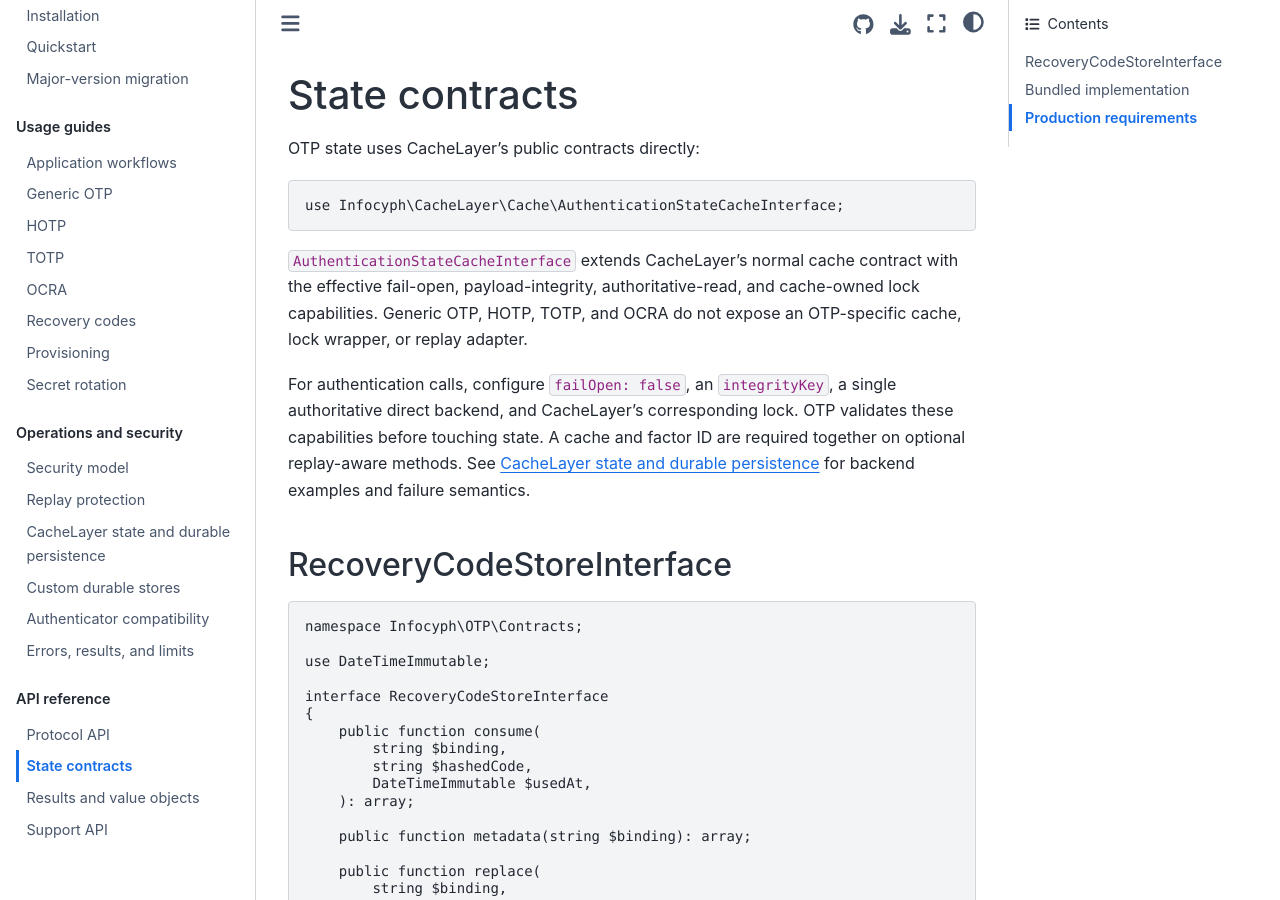
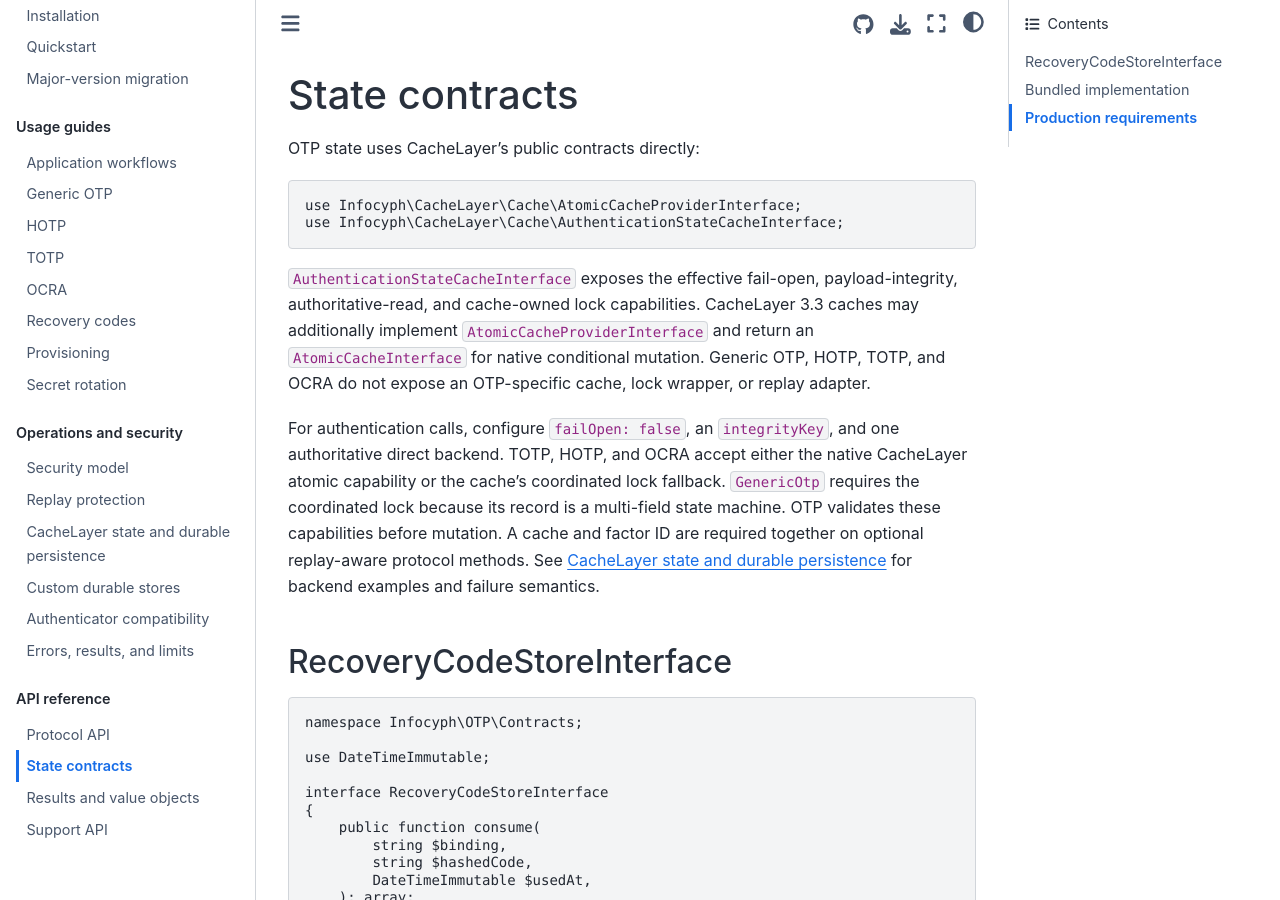
Before and after one commit to infocyph/OTP, a Sphinx documentation site: the page built from docs/api/contracts.rst, in a window 1280 px wide and 900 px high. Built offline with Sphinx 7.4.7 and the Sphinx Book theme 1.1.4, drawn with Linux system fonts in a browser that asks for light colours; some of the changed text lies outside the part shown.

Commit message:
docs: document CacheLayer atomic state contracts

```diff
--- a/docs/api/contracts.rst
+++ b/docs/api/contracts.rst
@@ -5,17 +5,22 @@ OTP state uses CacheLayer's public contracts directly:
 
 .. code-block:: php
 
+   use Infocyph\CacheLayer\Cache\AtomicCacheProviderInterface;
    use Infocyph\CacheLayer\Cache\AuthenticationStateCacheInterface;
 
-``AuthenticationStateCacheInterface`` extends CacheLayer's normal cache contract
-with the effective fail-open, payload-integrity, authoritative-read, and
-cache-owned lock capabilities. Generic OTP, HOTP, TOTP, and OCRA do not expose
-an OTP-specific cache, lock wrapper, or replay adapter.
+``AuthenticationStateCacheInterface`` exposes the effective fail-open,
+payload-integrity, authoritative-read, and cache-owned lock capabilities.
+CacheLayer 3.3 caches may additionally implement ``AtomicCacheProviderInterface``
+and return an ``AtomicCacheInterface`` for native conditional mutation. Generic
+OTP, HOTP, TOTP, and OCRA do not expose an OTP-specific cache, lock wrapper, or
+replay adapter.
 
-For authentication calls, configure ``failOpen: false``, an ``integrityKey``, a
-single authoritative direct backend, and CacheLayer's corresponding lock. OTP
-validates these capabilities before touching state. A cache and factor ID are
-required together on optional replay-aware methods. See
+For authentication calls, configure ``failOpen: false``, an ``integrityKey``,
+and one authoritative direct backend. TOTP, HOTP, and OCRA accept either the
+native CacheLayer atomic capability or the cache's coordinated lock fallback.
+``GenericOtp`` requires the coordinated lock because its record is a multi-field
+state machine. OTP validates these capabilities before mutation. A cache and
+factor ID are required together on optional replay-aware protocol methods. See
 :doc:`../guides/storage` for backend examples and failure semantics.
 
 RecoveryCodeStoreInterface
```
Also changed, not shown: other parts of docs/api/contracts.rst (+2 -1 lines).
